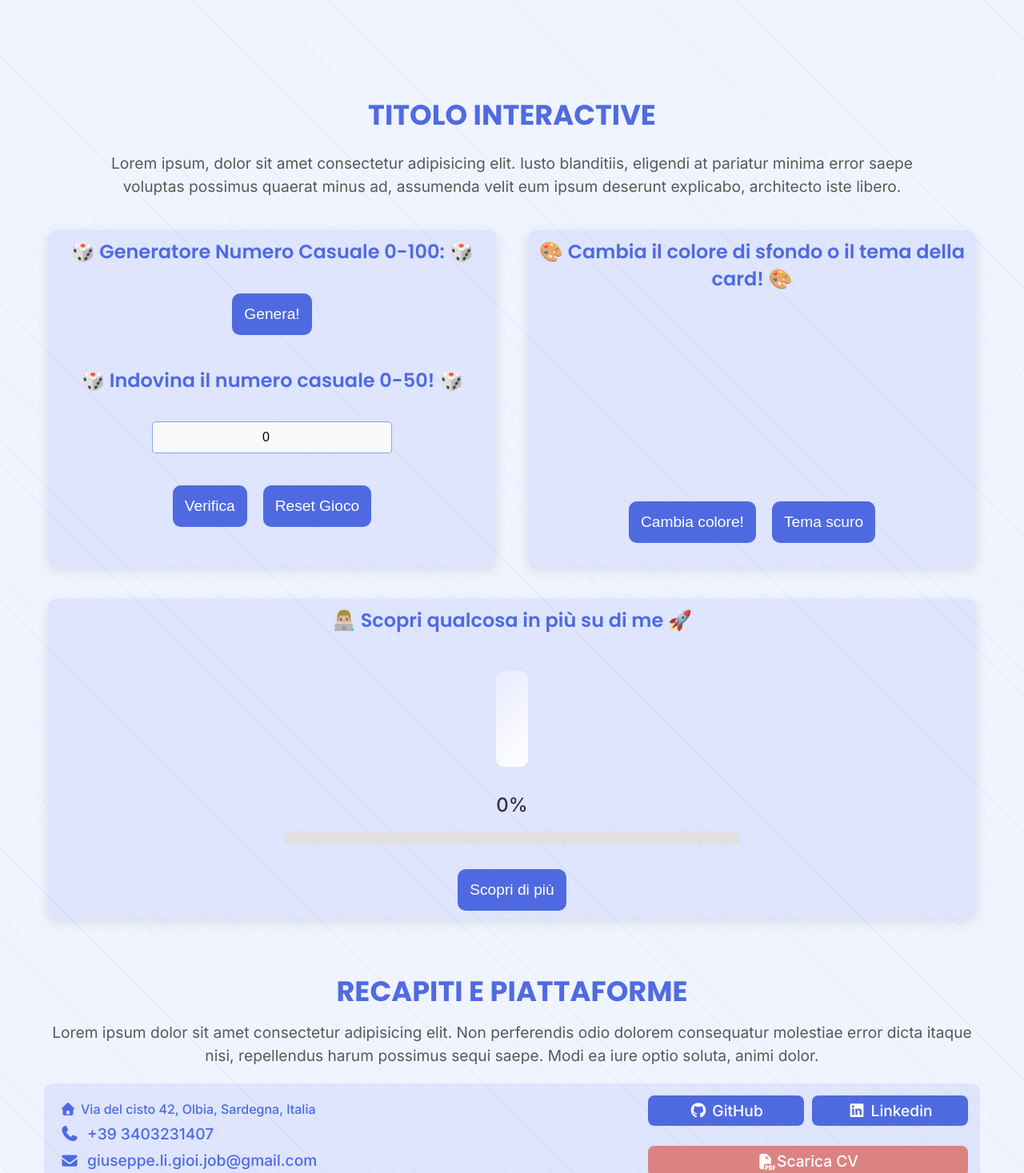
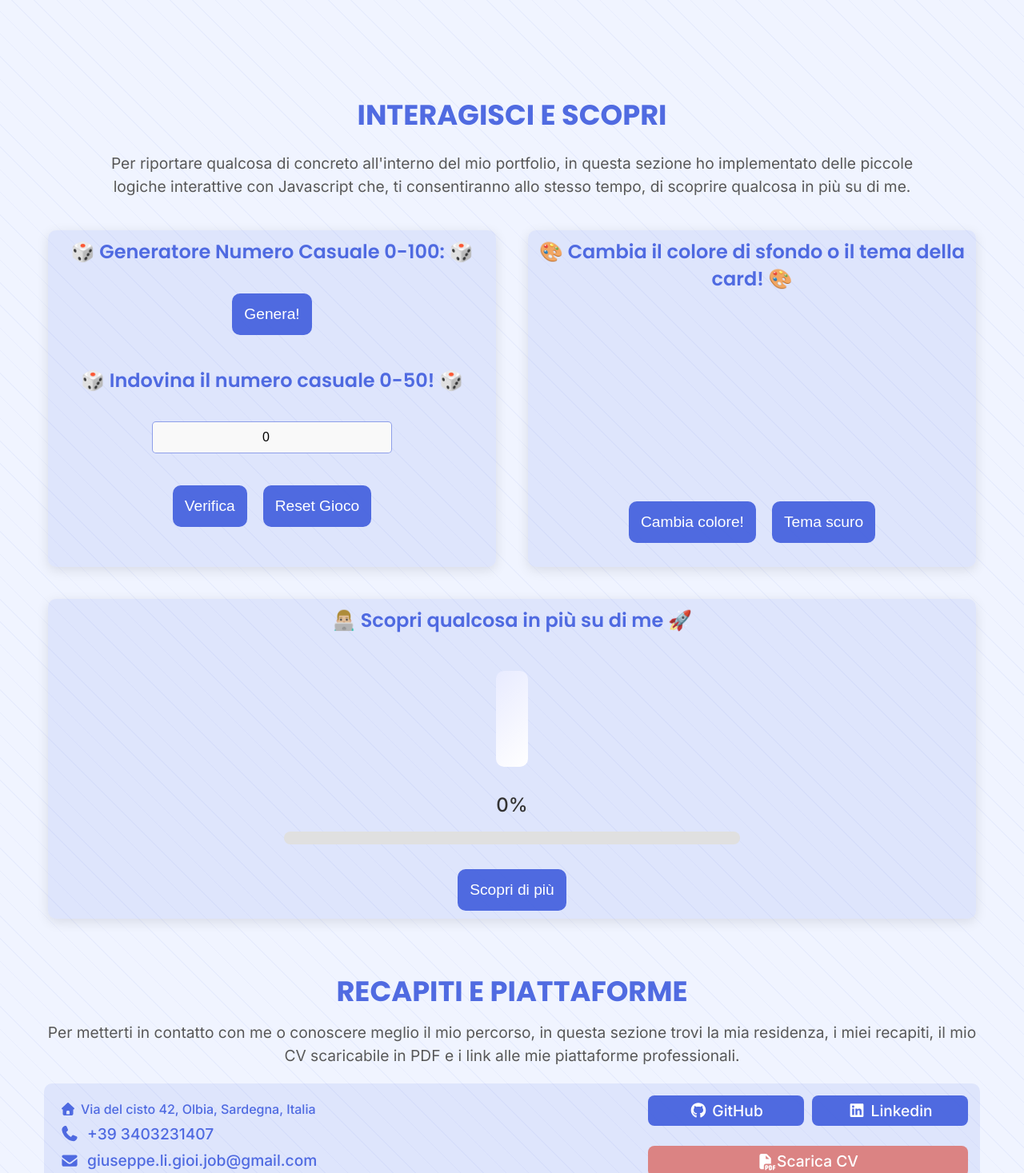
Before and after one commit to GiuseppeLiGioi/personal-portfolio, a React (Vite) app: page / in a window 1280 px wide. Shown: the part 3603-5070 px from the top of the page at 80% size. Built offline with nearby package versions, Linux system fonts and the light colour scheme.

Commit message:
added. description on ContactFooter and InteractiveCards components

```diff
--- a/src/Components/ContactFooter.jsx
+++ b/src/Components/ContactFooter.jsx
@@ -8,8 +8,8 @@ export default function ContactFooter() {
 
             <div className="container-footer fade-in-up">
                 <h2 className="title-contact">RECAPITI E PIATTAFORME</h2>
-                <p className="description-footer">Lorem ipsum dolor sit amet consectetur adipisicing elit.
-                    Non perferendis odio dolorem consequatur molestiae error dicta itaque nisi, repellendus harum possimus sequi saepe. Modi ea iure optio soluta, animi dolor.
+                <p className="description-footer">
+                    Per metterti in contatto con me o conoscere meglio il mio percorso, in questa sezione trovi la mia residenza, i miei recapiti, il mio CV scaricabile in PDF e i link alle mie piattaforme professionali.
                 </p>
 
                 <div className="container-contacts">
--- a/src/Components/InteractiveCards.jsx
+++ b/src/Components/InteractiveCards.jsx
@@ -93,9 +93,9 @@ export default function InteractiveCards() {
 
     return (
         <div className="container-interactive fade-in-up">
-            <h2 className="title-interactive">TITOLO INTERACTIVE</h2>
-            <p className="p-interactive">Lorem ipsum, dolor sit amet consectetur adipisicing elit.
-                Iusto blanditiis, eligendi at pariatur minima error saepe voluptas possimus quaerat minus ad, assumenda velit eum ipsum deserunt explicabo, architecto iste libero.
+            <h2 className="title-interactive">INTERAGISCI E SCOPRI</h2>
+            <p className="p-interactive">
+                Per riportare qualcosa di concreto all'interno del mio portfolio, in questa sezione ho implementato delle piccole logiche interattive con Javascript che, ti consentiranno allo stesso tempo, di scoprire qualcosa in più su di me.
             </p>
 
 
```
